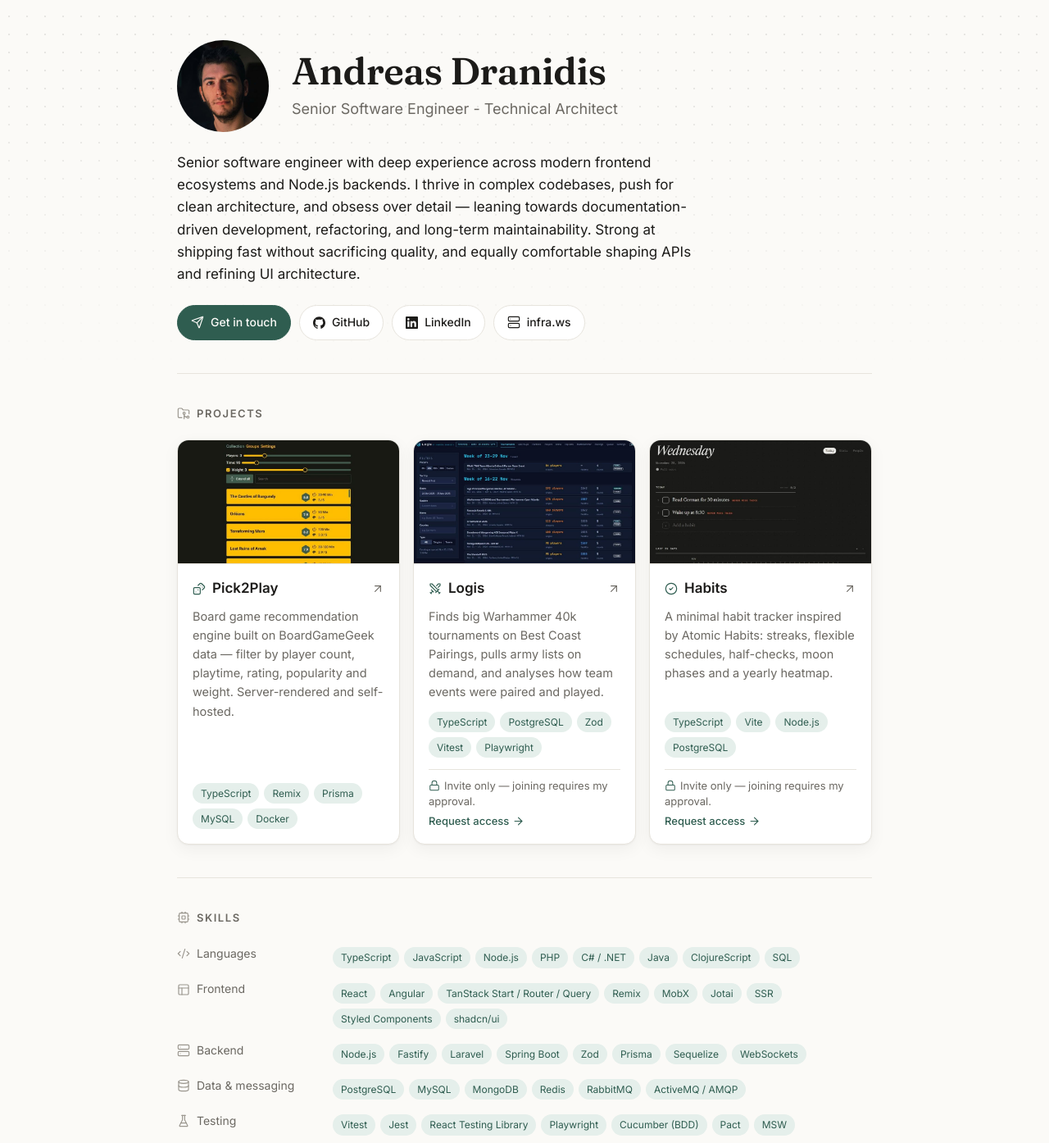
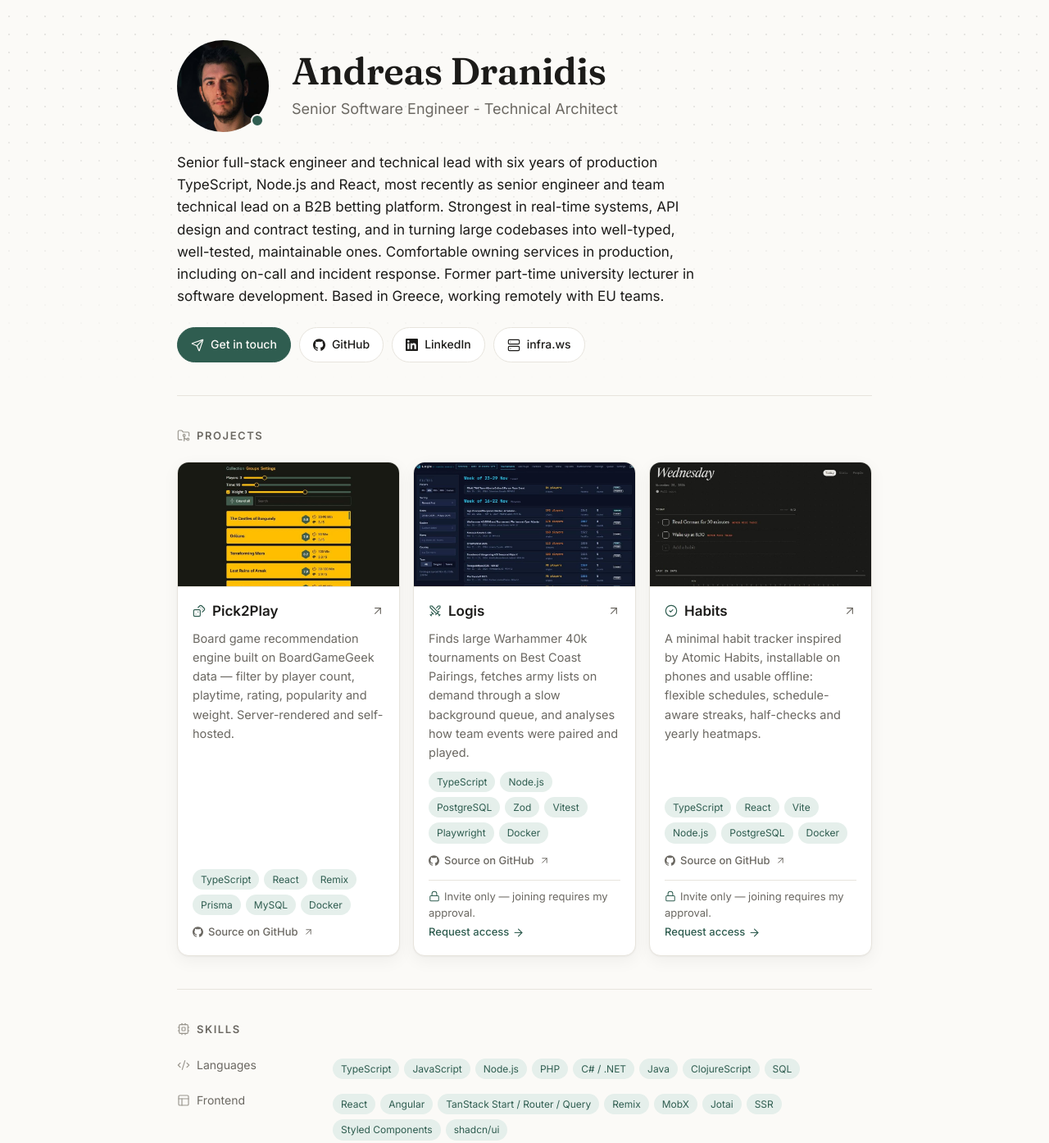
Before and after one commit to KubiGR/personal-site, a plain HTML site: page public/index.html in a window 1280 px wide. Shown: the part 80-1474 px from the top of the page at 82% size. Drawn offline with Linux system fonts and the light colour scheme.

Commit message:
Update from latest CV; show status badge
- New summary, LinkedIn URL, https for Pick2Play
- Source on GitHub links for all three projects; updated stacks and descriptions
- Practices: line management, contract testing, on-call, university teaching
- Verify on Credly link after certifications
- Status dot: Thessaloniki, GR · Open to architecture & senior roles

Co-Authored-By: Claude Opus 5.5 <noreply@anthropic.com>

```diff
--- a/public/content.js
+++ b/public/content.js
@@ -6,10 +6,10 @@ window.CONTENT = {
   name: "Andreas Dranidis",
   role: "Senior Software Engineer - Technical Architect",
   location: "", // e.g. "Thessaloniki, Greece"
-  bio: "Senior software engineer with deep experience across modern frontend ecosystems and Node.js backends. I thrive in complex codebases, push for clean architecture, and obsess over detail — leaning towards documentation-driven development, refactoring, and long-term maintainability. Strong at shipping fast without sacrificing quality, and equally comfortable shaping APIs and refining UI architecture.",
+  bio: "Senior full-stack engineer and technical lead with six years of production TypeScript, Node.js and React, most recently as senior engineer and team technical lead on a B2B betting platform. Strongest in real-time systems, API design and contract testing, and in turning large codebases into well-typed, well-tested, maintainable ones. Comfortable owning services in production, including on-call and incident response. Former part-time university lecturer in software development. Based in Greece, working remotely with EU teams.",
 
   // Optional: text for the small status dot on your photo (shown on hover). Leave "" to hide the dot.
-  status: "",
+  status: "Thessaloniki, GR · Open to architecture & senior roles",
 
   // Optional: path to a photo (e.g. "photo.jpg" in this folder). Leave "" to show initials.
   photo: "images/photo-3.jpg",
@@ -17,37 +17,41 @@ window.CONTENT = {
   email: "adranidisb@gmail.com",
   links: [
     { label: "GitHub", url: "https://github.com/kubigr" },
-    { label: "LinkedIn", url: "https://www.linkedin.com/in/andreas-dranidis-086ab084/" },
+    { label: "LinkedIn", url: "https://www.linkedin.com/in/andreas-dranidis" },
     { label: "infra.ws", url: "https://infra.ws" },
   ],
 
   // Your project sites. `url` makes the card clickable; `image` is optional (16:9 works best).
-  // `icon` is a small badge next to the title. `inviteOnly: true` shows an "approval needed" note and a "Request access" email link.
+  // `icon` is a small badge next to the title (any Lucide icon included in index.html).
+  // `repo` adds a "Source" link. `inviteOnly: true` shows an "approval needed" note and a "Request access" email link.
   projects: [
     {
       title: "Pick2Play",
-      icon: "dices", // any Lucide icon name included in index.html
+      icon: "dices",
       description: "Board game recommendation engine built on BoardGameGeek data — filter by player count, playtime, rating, popularity and weight. Server-rendered and self-hosted.",
-      url: "http://pick2play.dranidis.com",
+      url: "https://pick2play.dranidis.com",
+      repo: "https://github.com/KubiGR/pick-2-play",
       image: "images/pick2play.jpg",
-      tags: ["TypeScript", "Remix", "Prisma", "MySQL", "Docker"],
+      tags: ["TypeScript", "React", "Remix", "Prisma", "MySQL", "Docker"],
     },
     {
       title: "Logis",
-      icon: "swords", // any Lucide icon name included in index.html
-      description: "Finds big Warhammer 40k tournaments on Best Coast Pairings, pulls army lists on demand, and analyses how team events were paired and played.",
+      icon: "swords",
+      description: "Finds large Warhammer 40k tournaments on Best Coast Pairings, fetches army lists on demand through a slow background queue, and analyses how team events were paired and played.",
       url: "https://logis.dranidis.com",
+      repo: "https://github.com/KubiGR/bcp-scrapper",
       image: "images/logis.jpg",
-      tags: ["TypeScript", "PostgreSQL", "Zod", "Vitest", "Playwright"],
+      tags: ["TypeScript", "Node.js", "PostgreSQL", "Zod", "Vitest", "Playwright", "Docker"],
       inviteOnly: true,
     },
     {
       title: "Habits",
-      icon: "circle-check", // any Lucide icon name included in index.html
-      description: "A minimal habit tracker inspired by Atomic Habits: streaks, flexible schedules, half-checks, moon phases and a yearly heatmap.",
+      icon: "circle-check",
+      description: "A minimal habit tracker inspired by Atomic Habits, installable on phones and usable offline: flexible schedules, schedule-aware streaks, half-checks and yearly heatmaps.",
       url: "https://habits.dranidis.com",
+      repo: "https://github.com/KubiGR/habits",
       image: "images/habits.jpg",
-      tags: ["TypeScript", "Vite", "Node.js", "PostgreSQL"],
+      tags: ["TypeScript", "React", "Vite", "Node.js", "PostgreSQL", "Docker"],
       inviteOnly: true,
     },
   ],
@@ -60,8 +64,11 @@ window.CONTENT = {
     "Data & messaging": ["PostgreSQL", "MySQL", "MongoDB", "Redis", "RabbitMQ", "ActiveMQ / AMQP"],
     Testing: ["Vitest", "Jest", "React Testing Library", "Playwright", "Cucumber (BDD)", "Pact", "MSW"],
     "DevOps & cloud": ["Docker", "GitHub Actions", "Jenkins", "AWS (EC2, RDS, S3, ElastiCache, CloudWatch, Elastic Beanstalk, Route 53)", "nginx", "CapRover", "Portainer"],
-    Practices: ["Technical leadership", "Mentoring", "Code review", "Architecture", "Refactoring", "TDD / BDD", "CI/CD", "Static analysis"],
+    Practices: ["Technical leadership", "Line management", "Mentoring", "Code review", "Architecture", "Contract testing", "On-call & incident response", "Refactoring", "TDD / BDD", "CI/CD", "Static analysis", "University teaching"],
     Certifications: ["AWS Partner: Technical Accredited", "AWS Partner: Sales Accredited"],
     Spoken: ["Greek (native)", "English (professional)", "German (limited working)"],
   },
+
+  // Optional link shown after the certification badges.
+  certificationsLink: { label: "Verify on Credly", url: "https://www.credly.com/users/andreas-dranidis" },
 };
--- a/public/index.html
+++ b/public/index.html
@@ -209,6 +209,16 @@
       color: var(--accent); font-weight: 500; cursor: pointer; white-space: nowrap;
     }
     .request .i { transition: transform .2s ease-out; }
+    .source, .verify {
+      display: inline-flex; width: fit-content; align-items: center; gap: 6px;
+      font-size: 13px; font-weight: 500; color: var(--muted); cursor: pointer;
+      transition: color .2s ease;
+    }
+    .source { margin-top: 2px; }
+    .source:hover, .source:focus-visible, .verify:hover { color: var(--accent); text-decoration: none; outline: none; }
+    .source .i-sm, .verify .i-sm { width: 13px; height: 13px; transition: transform .2s ease-out; }
+    .source:hover .i-sm, .verify:hover .i-sm { transform: translate(2px, -2px); }
+    .verify { gap: 3px; margin-left: 4px; font-size: 12px; }
     .request:hover .i { transform: translateX(3px); }
 
     /* Skills */
@@ -379,11 +389,17 @@
           <h3>${p.icon ? `<span class="kind">${icon(p.icon)}</span>` : ""}${esc(p.title)}${p.url ? `<span class="arrow">${icon("arrow-up-right")}</span>` : ""}</h3>
           <p>${esc(p.description)}</p>
           <div class="tags">${(p.tags || []).map((t) => `<span class="tag">${esc(t)}</span>`).join("")}</div>
+          ${p.repo ? `<span class="source" role="link" tabindex="0" data-href="${esc(p.repo)}">${icon("github")}Source on GitHub${icon("arrow-up-right", "i-sm")}</span>` : ""}
           ${p.inviteOnly ? `<div class="invite">${icon("lock")}<span>Invite only — joining requires my approval.</span>${c.email ? `<span class="request" role="link" tabindex="0" data-mail="${esc(requestMail(p))}">Request access${icon("arrow-right", "i-sm")}</span>` : ""}</div>` : ""}
         </div></${tag}>`;
     }).join("");
     document.querySelectorAll(".request").forEach((el) => {
       const go = (e) => { e.preventDefault(); e.stopPropagation(); location.href = el.dataset.mail; };
+      el.addEventListener("click", go);
+      el.addEventListener("keydown", (e) => { if (e.key === "Enter" || e.key === " ") go(e); });
+    });
+    document.querySelectorAll(".source").forEach((el) => {
+      const go = (e) => { e.preventDefault(); e.stopPropagation(); window.open(el.dataset.href, "_blank", "noopener"); };
       el.addEventListener("click", go);
       el.addEventListener("keydown", (e) => { if (e.key === "Enter" || e.key === " ") go(e); });
     });
@@ -403,7 +419,8 @@
           return m ? `<span>${esc(m[1])} <em>· ${esc(cap(m[2]))}</em></span>` : `<span>${esc(s)}</span>`;
         }).join("")}</div>`;
       } else if (label === "Certifications") {
-        body = `<div class="tags">${items.map((s) => `<span class="tag cert">${icon("badge-check")}${esc(s)}</span>`).join("")}</div>`;
+        const v = c.certificationsLink;
+        body = `<div class="tags">${items.map((s) => `<span class="tag cert">${icon("badge-check")}${esc(s)}</span>`).join("")}${v ? `<a class="verify" href="${esc(v.url)}" target="_blank" rel="noopener">${esc(v.label)}${icon("arrow-up-right", "i-sm")}</a>` : ""}</div>`;
       } else {
         body = `<div class="tags">${items.map((s) => projectTags.has(norm(s))
           ? `<button type="button" class="tag" data-skill="${esc(norm(s))}" aria-pressed="false">${esc(s)}</button>`
@@ -484,6 +501,7 @@
       { label: "Jump to Projects", icon: "folder-git-2", run: () => jump("projects") },
       { label: "Jump to Skills", icon: "cpu", run: () => jump("skills") },
       ...(c.links || []).map((l) => ({ label: `Open ${l.label}`, hint: l.url.replace(/^https?:\/\/(www\.)?/, "").replace(/\/$/, ""), icon: linkIcon(l), run: () => window.open(l.url, "_blank", "noopener") })),
+      ...(c.projects || []).filter((p) => p.repo).map((p) => ({ label: `View ${p.title} source`, hint: "GitHub", icon: "github", run: () => window.open(p.repo, "_blank", "noopener") })),
       ...(c.email ? (c.projects || []).filter((p) => p.inviteOnly).map((p) => ({ label: `Request access to ${p.title}`, icon: "lock", run: () => { location.href = requestMail(p); } })) : []),
       { label: "Toggle dark / light theme", icon: "moon", run: toggleTheme },
     ].filter(Boolean);
```
